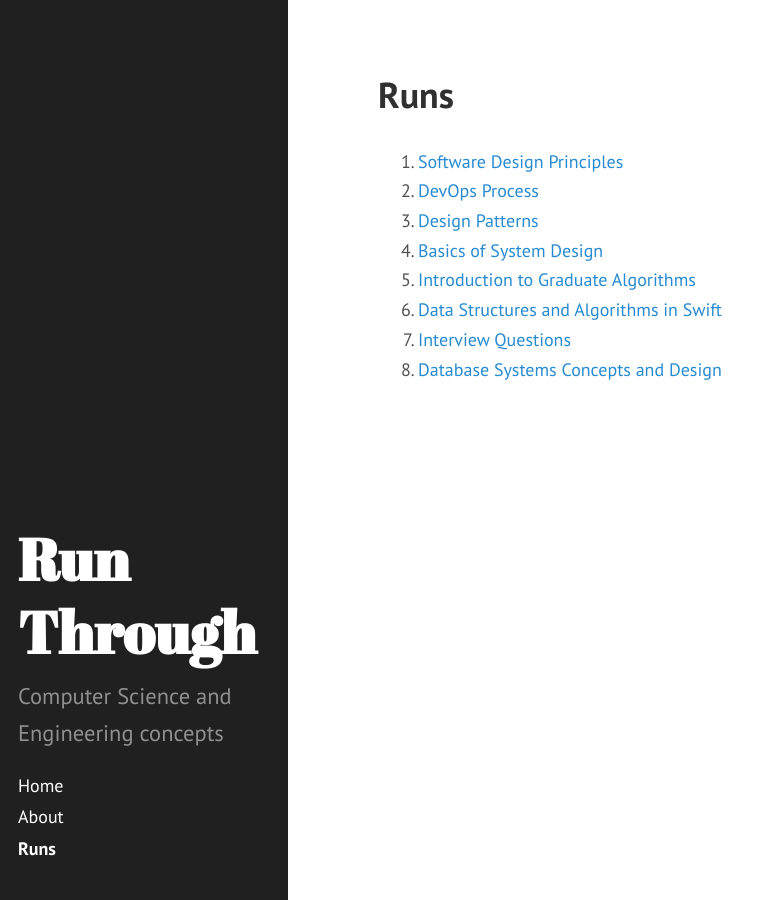
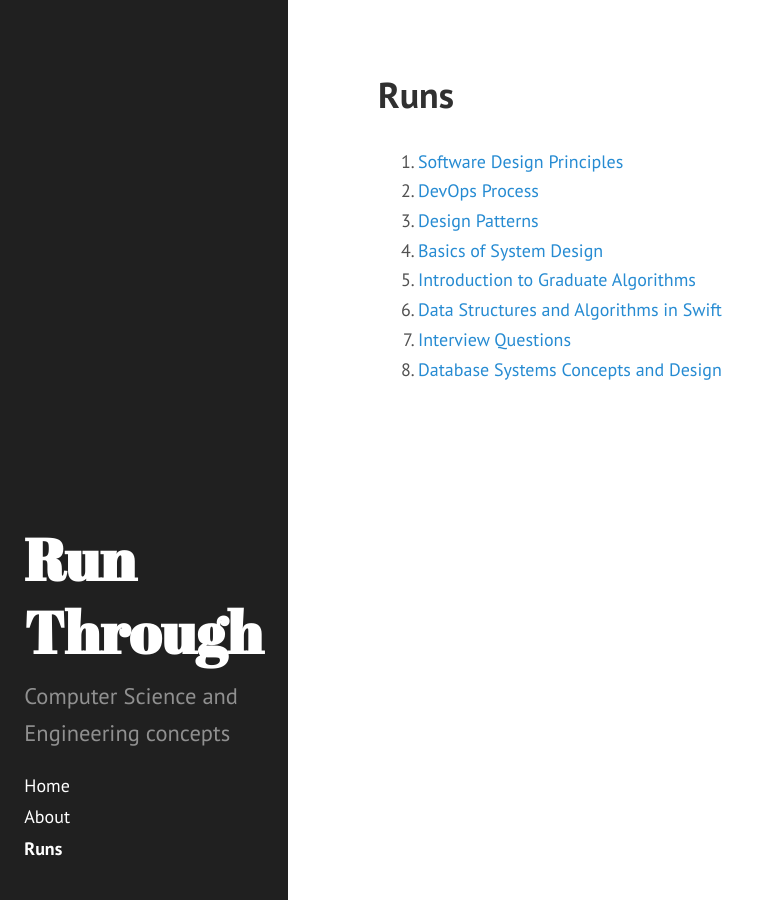
Before and after one commit to runthrough/runthrough.github.io, a Jekyll site: the page built from runs.md, in a window 1280 px wide. Shown: the whole page, without its empty margins (0-767 px from the left). Built offline with Jekyll 4.4.1, drawn with Linux system fonts in a browser that asks for light colours; Markdown is read by kramdown in place of the engine named in the settings.

Commit message:
minor change title

```diff
--- a/public/css/custom.css
+++ b/public/css/custom.css
@@ -15,8 +15,8 @@
 		margin-right: 20rem;
 	}
 	.sidebar-sticky {
-		left: 0;
-		right: 0;
+		left: 0.35rem;
+		right: 0.35rem;
 	}
 }
 @media (min-width: 58em) {
```
